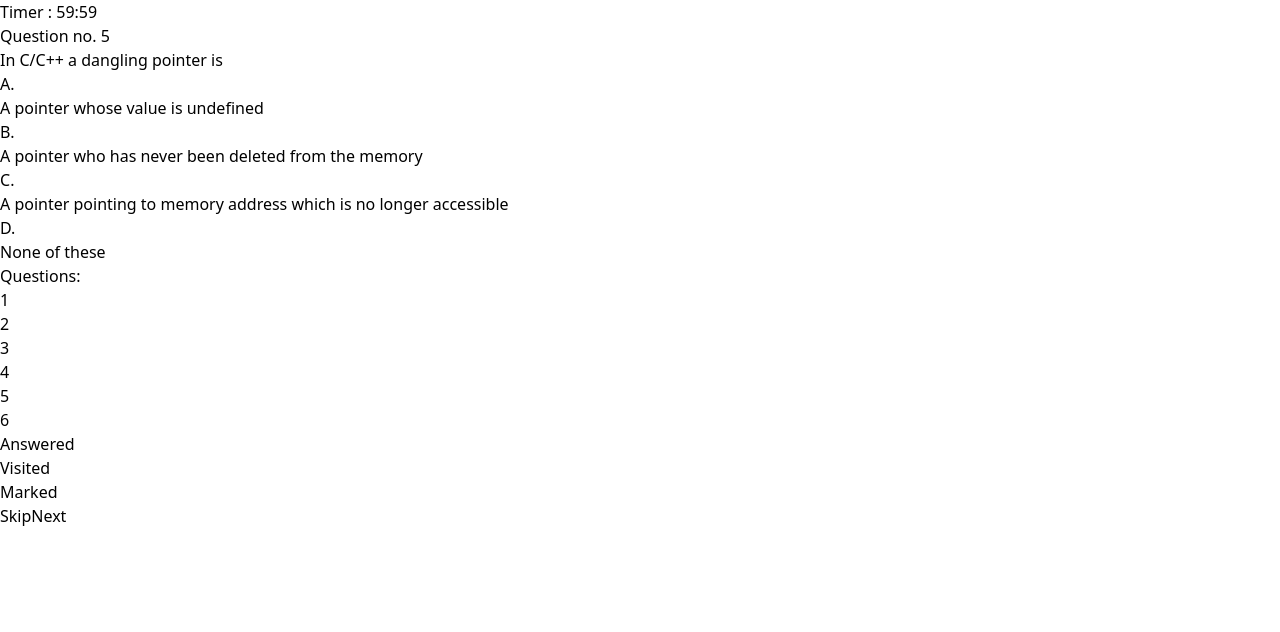
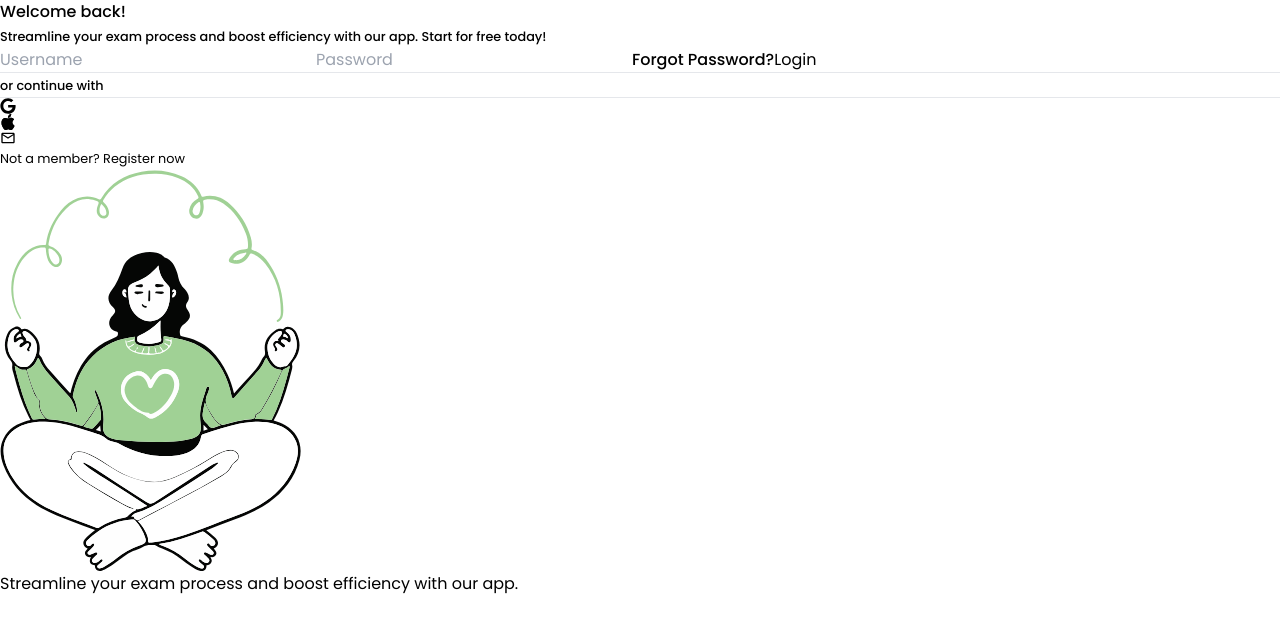
Before and after one commit to NIKHIL7154/examonline-client, a React (Vite) app: page / in a window 1280 px wide. Shown: the top 632 px of the page. Built offline with nearby package versions, Linux system fonts and the light colour scheme.

Commit message:
added login page

```diff
--- a/package.json
+++ b/package.json
@@ -12,7 +12,8 @@
   },
   "dependencies": {
     "react": "^18.3.1",
-    "react-dom": "^18.3.1"
+    "react-dom": "^18.3.1",
+    "react-icons": "^5.3.0"
   },
   "devDependencies": {
     "@eslint/js": "^9.13.0",
--- a/src/App.tsx
+++ b/src/App.tsx
@@ -1,13 +1,51 @@
-import ExamPage from "./pages/testpage/ExamPage"
+import { useEffect, useState } from "react";
+import useTabStatus from "./hooks/useTabStatus";
+// import ExamPage from "./pages/testpage/ExamPage"
+import LoginPage from "./pages/LoginPage";
+let count = 2
 function App() {
+  const [examStatus, setexamStatus] = useState("continue");
+  const tabStatus = useTabStatus();
+  useEffect(() => {
+    if (tabStatus === "false") {
+      count--;
+      if (count === 0) {
+        setexamStatus("cancelled");
+      } else{
+        setexamStatus("paused");
+      }
 
+    }
+  }, [tabStatus])
   return (
     <>
       {/* <h2 className=''>A new thing is going to happen</h2> */}
-      <div className="min-h-screen flex relative">
-        <ExamPage />
+      {/* <div className="min-h-screen flex relative">
 
-      </div>
+        {(() => {
+          switch (examStatus) {
+            case "continue":
+              return <ExamPage />;
+            case "paused":
+              return (
+                <div className="absolute top-1/2 left-1/2 transform -translate-x-1/2 -translate-y-1/2">
+                  <h1 className="text-2xl">Your exam has been paused. This is last warning otherwise your exam will be cancelled</h1>
+                  <button className="bg-gray-300 py-1 px-7 hover:bg-gray-400" onClick={() => setexamStatus("continue")}>Resume</button>
+                </div>
+              );
+            case "cancelled":
+              return (
+                <div className="absolute top-1/2 left-1/2 transform -translate-x-1/2 -translate-y-1/2">
+                  <h1 className="text-2xl">Your exam has been cancelled.</h1>
+                </div>
+              );
+            default:
+              return null;
+          }
+        })()}
+
+      </div> */}
+      <LoginPage/>
     </>
   )
 }
--- a/src/components/QuestionList.tsx
+++ b/src/components/QuestionList.tsx
@@ -2,7 +2,7 @@ function QuetionList() {
     const questionCount: number[] = [1, 2, 3, 4, 5, 6];
 
     const renderedCount = questionCount.map( (item ) => {
-        return <li className="text-xl py-1 px-3 border border-black hover:bg-slate-400 cursor-pointer"> {item} </li>
+        return <li key={item} className="text-xl py-1 px-3 border border-black hover:bg-slate-400 cursor-pointer"> {item} </li>
     });
 
     return (
--- /dev/null
+++ b/src/hooks/useTabStatus.ts
@@ -0,0 +1,37 @@
+import { useEffect, useState } from 'react'
+const useTabStatus = () => {
+  const [tabStatus, settabStatus] = useState("true");
+
+  useEffect(() => {
+    const preventRightClick = (e: MouseEvent) => {
+      e.preventDefault();
+    };
+
+    document.addEventListener("blur", () => settabStatus("false"))
+    document.addEventListener("focus", () => settabStatus("true"))
+    window.addEventListener("blur", () => settabStatus("false"))
+    window.addEventListener("focus", () => settabStatus("true"))
+
+    document.addEventListener("visibilitychange", () => settabStatus("false"))
+    document.addEventListener("contextmenu", preventRightClick);
+
+    return () => {
+      function removeEventListener() {
+        document.removeEventListener("blur", () => settabStatus("false"))
+        document.removeEventListener("focus", () => settabStatus("true"))
+        window.removeEventListener("blur", () => settabStatus("false"))
+        window.removeEventListener("focus", () => settabStatus("true"))
+
+        document.removeEventListener("visibilitychange", () => settabStatus("false"))
+        document.removeEventListener("contextmenu", preventRightClick);
+      }
+      removeEventListener();
+    };
+  }, []);
+
+  return (
+    tabStatus
+  )
+}
+
+export default useTabStatus
--- a/src/index.css
+++ b/src/index.css
@@ -1,3 +1,113 @@
+@import url('https://fonts.googleapis.com/css2?family=Poppins:ital,wght@0,100;0,200;0,300;0,400;0,500;0,600;0,700;0,800;0,900;1,100;1,200;1,300;1,400;1,500;1,600;1,700;1,800;1,900&display=swap');
 @tailwind base;
 @tailwind components;
 @tailwind utilities;
+
+
+.poppins-thin {
+    font-family: "Poppins", sans-serif;
+    font-weight: 100;
+    font-style: normal;
+}
+
+.poppins-extralight {
+    font-family: "Poppins", sans-serif;
+    font-weight: 200;
+    font-style: normal;
+}
+
+.poppins-light {
+    font-family: "Poppins", sans-serif;
+    font-weight: 300;
+    font-style: normal;
+}
+
+.poppins-regular {
+    font-family: "Poppins", sans-serif;
+    font-weight: 400;
+    font-style: normal;
+}
+
+.poppins-medium {
+    font-family: "Poppins", sans-serif;
+    font-weight: 500;
+    font-style: normal;
+}
+
+.poppins-semibold {
+    font-family: "Poppins", sans-serif;
+    font-weight: 600;
+    font-style: normal;
+}
+
+.poppins-bold {
+    font-family: "Poppins", sans-serif;
+    font-weight: 700;
+    font-style: normal;
+}
+
+.poppins-extrabold {
+    font-family: "Poppins", sans-serif;
+    font-weight: 800;
+    font-style: normal;
+}
+
+.poppins-black {
+    font-family: "Poppins", sans-serif;
+    font-weight: 900;
+    font-style: normal;
+}
+
+.poppins-thin-italic {
+    font-family: "Poppins", sans-serif;
+    font-weight: 100;
+    font-style: italic;
+}
+
+.poppins-extralight-italic {
+    font-family: "Poppins", sans-serif;
+    font-weight: 200;
+    font-style: italic;
+}
+
+.poppins-light-italic {
+    font-family: "Poppins", sans-serif;
+    font-weight: 300;
+    font-style: italic;
+}
+
+.poppins-regular-italic {
+    font-family: "Poppins", sans-serif;
+    font-weight: 400;
+    font-style: italic;
+}
+
+.poppins-medium-italic {
+    font-family: "Poppins", sans-serif;
+    font-weight: 500;
+    font-style: italic;
+}
+
+.poppins-semibold-italic {
+    font-family: "Poppins", sans-serif;
+    font-weight: 600;
+    font-style: italic;
+}
+
+.poppins-bold-italic {
+    font-family: "Poppins", sans-serif;
+    font-weight: 700;
+    font-style: italic;
+}
+
+.poppins-extrabold-italic {
+    font-family: "Poppins", sans-serif;
+    font-weight: 800;
+    font-style: italic;
+}
+
+.poppins-black-italic {
+    font-family: "Poppins", sans-serif;
+    font-weight: 900;
+    font-style: italic;
+}
--- /dev/null
+++ b/src/pages/LoginPage.tsx
@@ -0,0 +1,56 @@
+import { FaGoogle } from "react-icons/fa6";
+import { BsApple } from "react-icons/bs";
+import { MdOutlineEmail } from "react-icons/md";
+import lady from "../assets/unsure.svg";
+
+function TestPage() {
+    // f6faf4
+    return <div className="min-h-screen flex justify-center items-center poppins-regular">
+        <div className=" w-[1000px] h-[600px] flex ">
+            <div className="w-full p-10 flex flex-col items-center gap-[2.5rem] border-y border-l">
+
+                <div className="flex flex-col justify-center items-center w-[350px]">
+                    <h1 className="text-4xl poppins-medium tracking-normal">Welcome back!</h1>
+                    <small className="break-words p-2 text-center poppins-medium text-slate-500">
+                        Streamline your exam process and boost efficiency with our app. Start for free today!
+                    </small>
+                </div>
+
+                <form className="flex flex-col gap-3 w-[400px]">
+                    <input className="border border-2 border-gray-500 px-6 py-2 rounded-[25px]" type="text" placeholder="Username" />
+                    <input className="border border-2 border-gray-500 px-6 py-2 rounded-[25px]" type="text" placeholder="Password" />
+                    <button className="text-[0.8rem] poppins-medium ml-auto"> Forgot Password?</button>
+                    <button type="submit" className="hover:bg-white hover:text-black hover:border-black border border-black bg-black text-white py-2 rounded-[25px]">Login</button>
+                </form>
+
+
+                <div className="flex flex-col gap-[20px] w-[400px] ">
+                    <div className=" flex flex-row justify-evenly items-center">
+                        <hr className="border border-gray-300 w-full" />
+                        <small className="break-keep w-full poppins-medium text-slate-800  flex justify-center">or continue with</small>
+                        <hr className="w-full border border-gray-300" />
+                    </div>
+                    <div className="flex flex-row justify-center gap-[2rem]">
+                        <span className="h-[55px] w-[55px] flex border bg-black rounded-[50%] text-white">
+                            <FaGoogle className="text-2xl my-auto mx-auto"/></span>
+                        <span className="h-[55px] w-[55px] flex border bg-black rounded-[50%] text-white">
+                            <BsApple className="text-2xl my-auto mx-auto"/></span>
+                        <span className="h-[55px] w-[55px] flex border bg-black rounded-[50%] text-white">
+                            <MdOutlineEmail className="text-3xl my-auto mx-auto"/></span>
+                    </div>
+                </div>
+
+                    <small>Not a member? Register now</small>
+            </div>
+            <div className="p-10 bg-[#f0faea] gap-[3rem] text-center w-full size-full rounded-[15px] flex flex-col justify-center items-center">
+
+                <img src={lady} alt="lady" />
+                <p className="text-xl">Streamline your exam process and boost efficiency with our app. </p>
+            </div>
+
+        </div>
+
+    </div>
+}
+
+export default TestPage;
```
Also changed, not shown: src/pages/testpage/ExamPage.tsx (+5 -4 lines), src/assets/unsure.svg (added), 1 other file (tests, documents, lock files or other folders).
